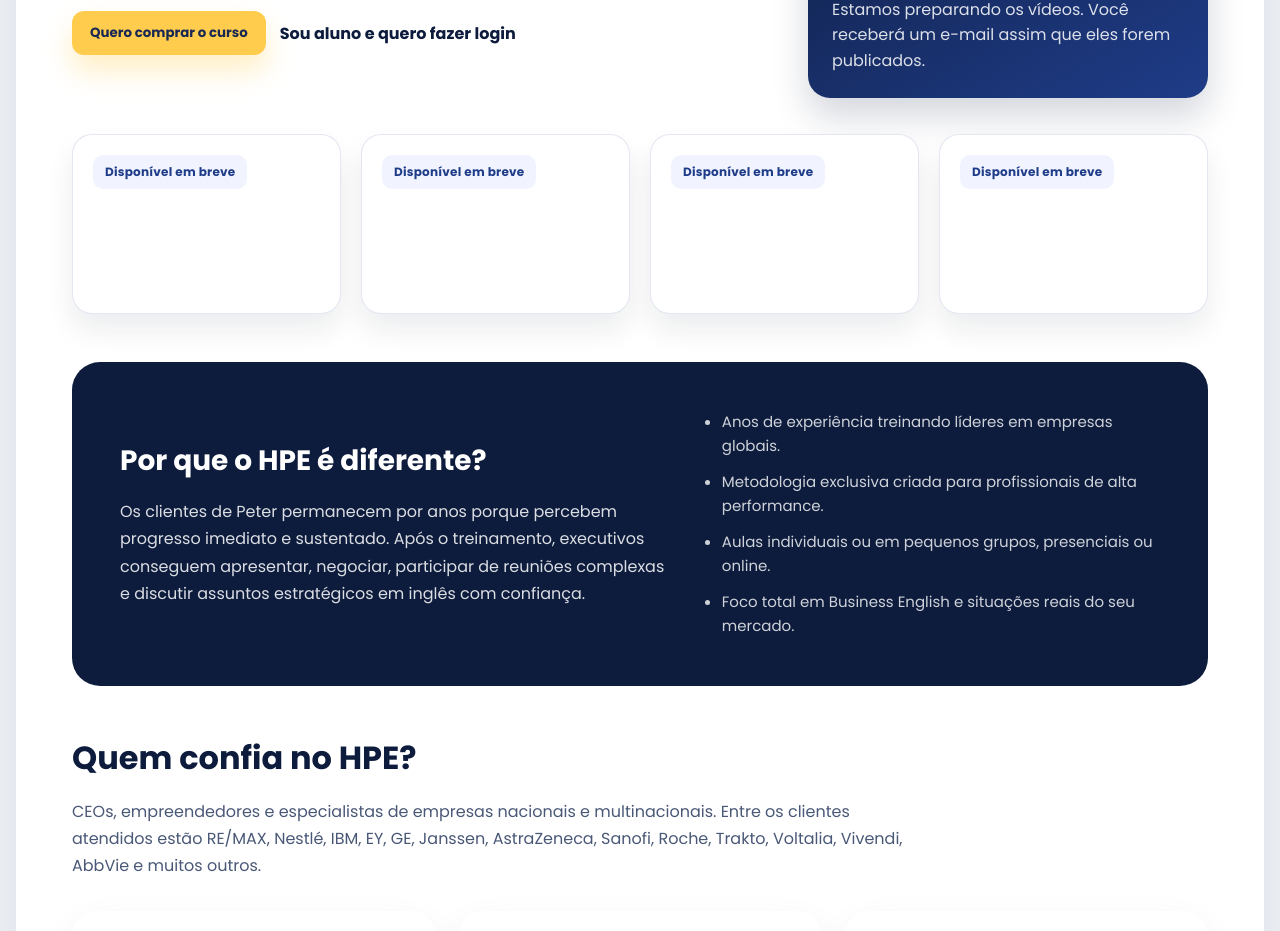
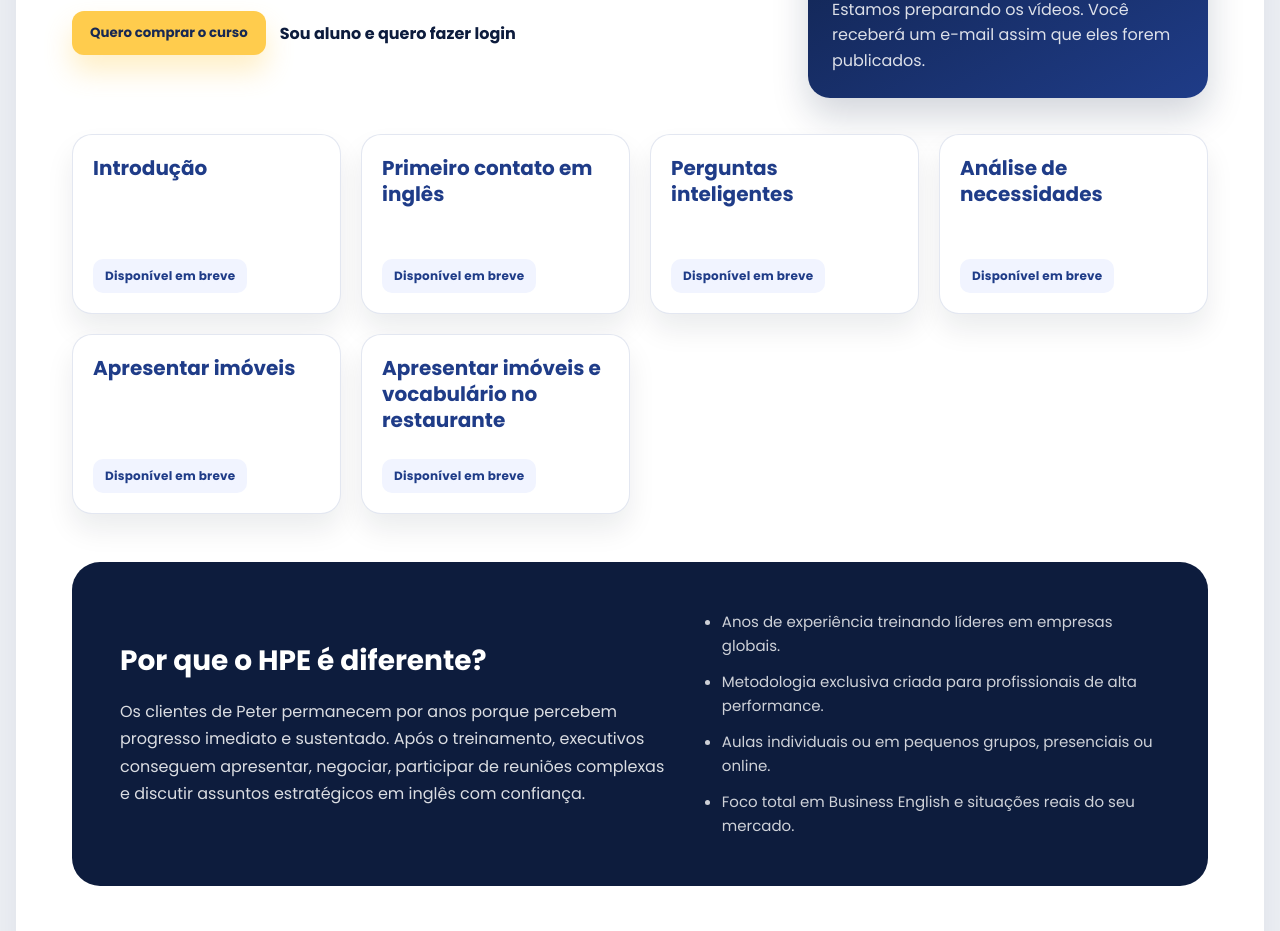
Before and after one commit to nicholasfocke/LandingPagePeter, a Next.js app: page / in a window 1280 px wide. Shown: the part 1590-2521 px from the top of the page. Built offline with nearby package versions, Linux system fonts and the light colour scheme.

Commit message:
Atualiza catálogo para 6 vídeos na landing e no sistema

```diff
--- a/src/app/page.css
+++ b/src/app/page.css
@@ -493,10 +493,19 @@
   border: 1px solid rgba(31, 60, 136, 0.12);
   box-shadow: 0 16px 28px rgba(15, 23, 42, 0.08);
   display: flex;
+  flex-direction: column;
+  justify-content: space-between;
   align-items: flex-start;
+  gap: 14px;
   min-height: 180px;
 }
 
+.video-card h3 {
+  margin: 0;
+  color: #1f3c88;
+  font-size: 20px;
+  line-height: 1.3;
+}
 
 .video-chip {
   display: inline-flex;
--- a/src/app/page.tsx
+++ b/src/app/page.tsx
@@ -8,10 +8,16 @@
 import "./page.css";
 
 const videoLibrary = [
-  { id: 1, status: "Disponível em breve" },
-  { id: 2, status: "Disponível em breve" },
-  { id: 3, status: "Disponível em breve" },
-  { id: 4, status: "Disponível em breve" },
+  { id: 1, title: "Introdução", status: "Disponível em breve" },
+  { id: 2, title: "Primeiro contato em inglês", status: "Disponível em breve" },
+  { id: 3, title: "Perguntas inteligentes", status: "Disponível em breve" },
+  { id: 4, title: "Análise de necessidades", status: "Disponível em breve" },
+  { id: 5, title: "Apresentar imóveis", status: "Disponível em breve" },
+  {
+    id: 6,
+    title: "Apresentar imóveis e vocabulário no restaurante",
+    status: "Disponível em breve",
+  },
 ];
 
 export default function Home() {
@@ -170,6 +176,7 @@
           <div className="videos-grid">
             {videoLibrary.map((video) => (
               <article className="video-card" key={video.id}>
+                <h3>{video.title}</h3>
                 <div className="video-chip">{video.status}</div>
               </article>
             ))}
```
Also changed, not shown: src/app/videos/page.tsx (+18 -7 lines).
